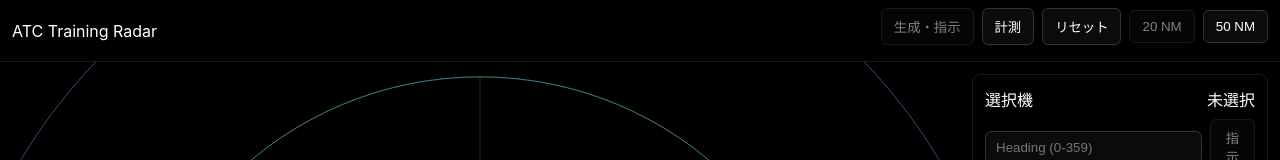
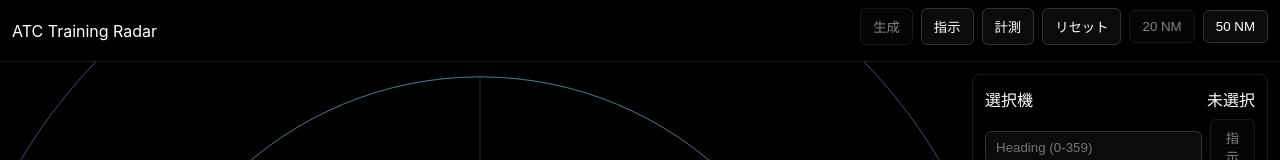
Before and after one commit to shinnnnk/rader-vector-app, a React (Vite) app: page / in a window 1280 px wide. Shown: the top 160 px of the page. Built offline with nearby package versions, Linux system fonts and the light colour scheme.

Commit message:
chore: divided generate and instructions button

```diff
--- a/src/App.tsx
+++ b/src/App.tsx
@@ -24,7 +24,14 @@ export const App: React.FC = () => {
 						disabled={state.mode === 'spawn'}
 						aria-pressed={state.mode === 'spawn'}
 					>
-						生成・指示
+						生成
+					</button>
+					<button
+						onClick={() => state.setMode('command')}
+						disabled={state.mode === 'command'}
+						aria-pressed={state.mode === 'command'}
+					>
+						指示
 					</button>
 					<button
 						onClick={() => state.setMode('measure')}
--- a/src/components/RadarCanvas.tsx
+++ b/src/components/RadarCanvas.tsx
@@ -208,7 +208,7 @@ export const RadarCanvas: React.FC<RadarCanvasProps> = ({ rangeNm, mode, aircraf
 			// 計測モードではクリックは無視（計測線は残す）
 			return
 		}
-		if (!onTapAircraft) return
+		if (!onTapAircraft && !onTapEmpty) return
 		const canvas = canvasRef.current
 		if (!canvas) return
 		const rect = canvas.getBoundingClientRect()
@@ -230,8 +230,12 @@ export const RadarCanvas: React.FC<RadarCanvasProps> = ({ rangeNm, mode, aircraf
 				bestId = ac.id
 			}
 		}
-		if (bestId) onTapAircraft(bestId)
-		else if (onTapEmpty) {
+		if (mode === 'command' && bestId && onTapAircraft) {
+			onTapAircraft(bestId)
+			return
+		}
+
+		if (mode === 'spawn' && !bestId && onTapEmpty) {
 			const polar = screenToPolar(cx, cy, x, y, pxPerNm)
 			onTapEmpty(polar.rNm, polar.bearingDeg)
 		}
--- a/src/state/store.ts
+++ b/src/state/store.ts
@@ -68,7 +68,7 @@ const CALLSIGN_PREFIXES = [
 	'TZP'
 ];
 
-export type RadarMode = 'spawn' | 'measure'
+export type RadarMode = 'spawn' | 'command' | 'measure'
 
 export function useRadarState(initial: Aircraft[]) {
 	const [rangeNm, setRangeNm] = useState<20 | 50>(20)
```
